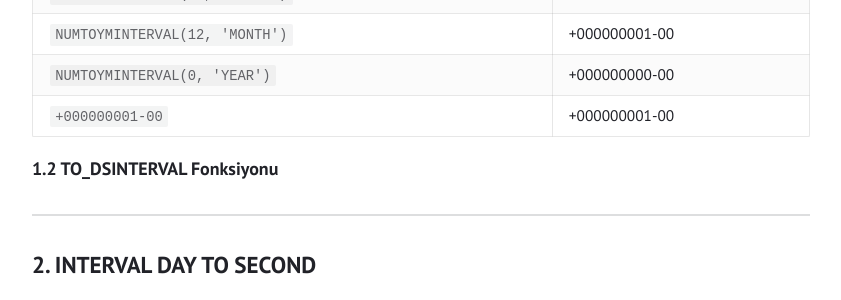
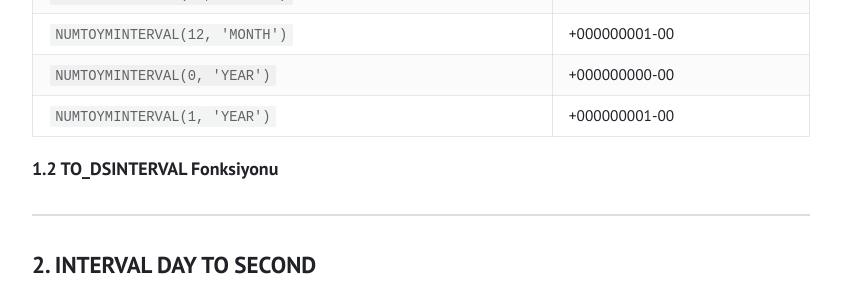
Before and after one commit to tunahanoguz/tunahanoguz.github.io, a Jekyll site: the page built from _posts/2025-05-12-oracle-interval-veri-tipleri.md, in a window 1280 px wide and 900 px high, scrolled down 2364 px. Shown: the part 151-451 px from the top of the window, without its empty margins (219-1060 px from the left). Built offline with Jekyll 4.4.1, drawn with Linux system fonts in a browser that asks for light colours.

Commit message:
Update 2025-05-12-oracle-interval-veri-tipleri.md

```diff
--- a/_posts/2025-05-12-oracle-interval-veri-tipleri.md
+++ b/_posts/2025-05-12-oracle-interval-veri-tipleri.md
@@ -80,7 +80,7 @@ Aşağıdaki tabloda NUMTOYMINTERVAL fonksiyonunun kullanım örnekleri bulunmak
 | `NUMTOYMINTERVAL(11, 'MONTH')` | +000000000-11 |
 | `NUMTOYMINTERVAL(12, 'MONTH')` | +000000001-00 |
 | `NUMTOYMINTERVAL(0, 'YEAR')`   | +000000000-00 |
-| `+000000001-00`                | +000000001-00 |
+| `NUMTOYMINTERVAL(1, 'YEAR')`   | +000000001-00 |
 
 ### 1.2 TO_DSINTERVAL Fonksiyonu {#to_dsinterval}
 
```
